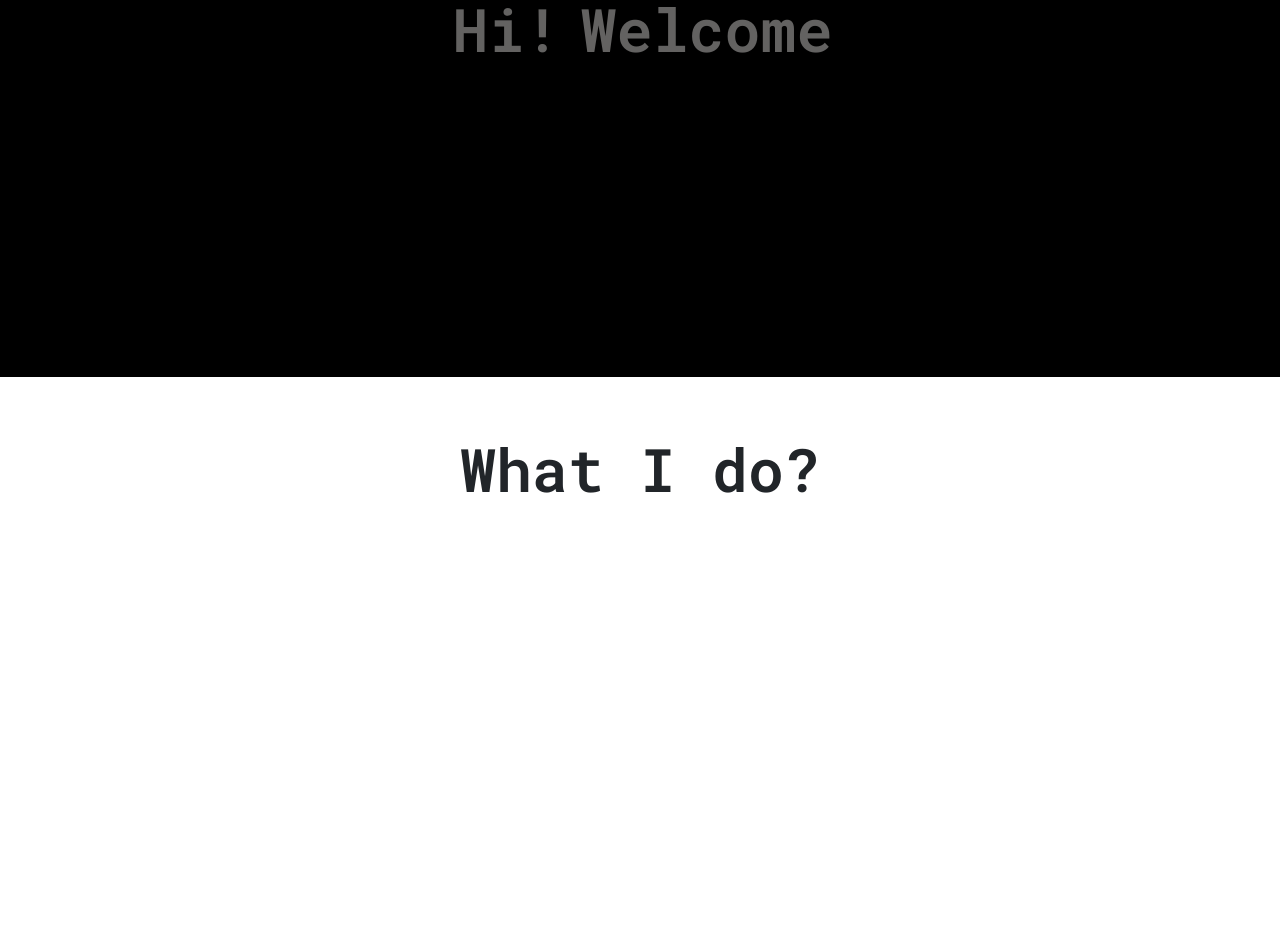
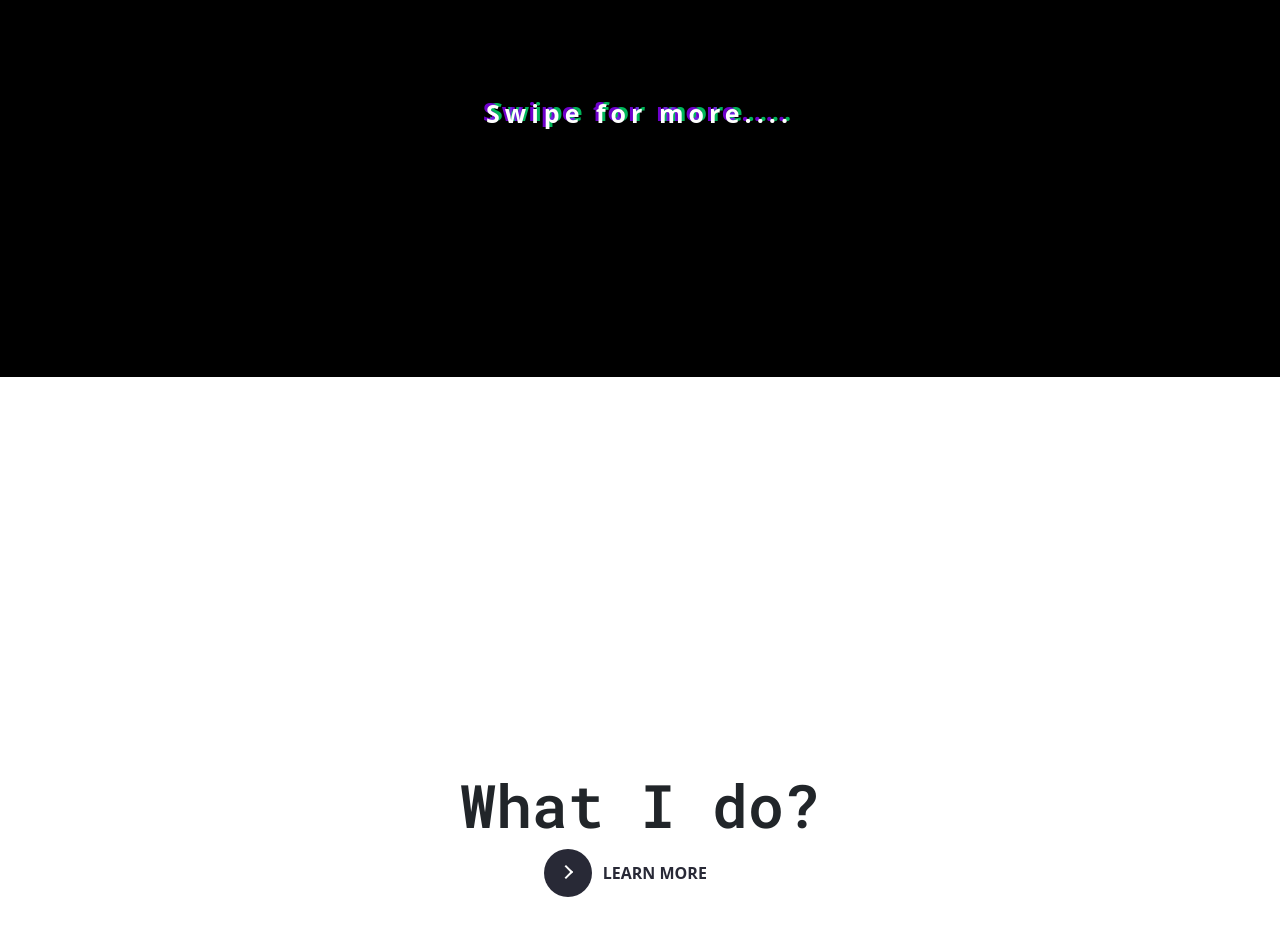
Before and after one commit to lpch20/portfolio, a React (Vite) app: page /home in a window 1280 px wide. Shown: the part 423-1352 px from the top of the page. Before the commit the page ends 931 px from the top, so only its background shows below. Built offline with nearby package versions, Linux system fonts and the light colour scheme.

Commit message:
add section two

```diff
--- a/src/pages/Home/Home.jsx
+++ b/src/pages/Home/Home.jsx
@@ -1,47 +1,51 @@
-import 'animate.css'
-import './home.css'
-import NavBar from "./../../components/NavBar/NavBar.jsx"
+import "animate.css";
+import "./home.css";
+import NavBar from "./../../components/NavBar/NavBar.jsx";
 import "animate.css";
 
 function Home() {
   return (
-    <div className='containerHome animate__animated animate__flipInY'>
-
+    <div className="containerHome animate__animated animate__flipInY">
       <header>
         <NavBar></NavBar>
       </header>
 
-      <main className='containerMain'>
-        <section className='firstSection'>
-
-          <div className='titleHome'>
+      <main className="containerMain">
+        <section className="firstSection">
+          <div className="titleHome">
             <h1>Hi!</h1>
-            <h1 className='name'>Welcome</h1>
+            <h1 className="name">Welcome</h1>
             {/* <img className='profileImg readMore animate__animated animate__zoomInRight' src="/profile.jpg" alt="" /> */}
           </div>
-{/*
 
-          <div className='containerImg'>
+          <div className="loader">
+            <div data-glitch="Swipe for more...." className="glitch">
+              Swipe for more....
+            </div>
+          </div>
+        </section>
 
-          </div> */}
+        <section className="secondSection">
+          <div className="whatIDoSection">
+            <h1>What I do?</h1>
+          </div>
+          <div>
+            <button className="learn-more">
+              <span className="circle" aria-hidden="true">
+                <span className="icon arrow"></span>
+              </span>
+              <span className="button-text">Learn More</span>
+            </button>
+
+          </div>
 
         </section>
-
-        <section className='secondSection'>
-          <div className='whatIDoSection'>
-            <h1>
-              What I do?
-            </h1>
-          </div>
-        </section>
+        <div className="card">hola</div>
       </main>
 
-      <footer>
-
-      </footer>
-
+      <footer></footer>
     </div>
-  )
+  );
 }
 
-export default Home
+export default Home;
--- a/src/pages/Home/home.css
+++ b/src/pages/Home/home.css
@@ -21,10 +21,10 @@
 }
 
 .titleHome h1 {
-    color: rgb(99, 98, 97)
+  color: rgb(99, 98, 97);
 }
 
-.profileImg{
+.profileImg {
   width: 160px;
   border-radius: 80px;
   border-color: rgb(99, 98, 97);
@@ -32,21 +32,21 @@
   border-style: solid;
 }
 
-.containerImg{
+.containerImg {
   display: flex;
   justify-content: center;
 }
 
-.firstSection{
+.firstSection {
   height: 100vh;
   display: flex;
-    flex-wrap: wrap;
+  flex-direction: column;
   text-align: center;
   justify-content: center;
   align-items: center;
 }
 
-.titleHome{
+.titleHome {
   display: flex;
   padding-left: 15px;
   text-align: center;
@@ -54,6 +54,217 @@
   align-items: center;
 }
 
-.whatIDoSection{
+.whatIDoSection {
   text-align: center;
 }
+
+.loader {
+  margin-top: 80px;
+}
+
+.glitch {
+  position: relative;
+  font-size: 25px;
+  font-weight: 700;
+  line-height: 1.2;
+  color: #fff;
+  letter-spacing: 5px;
+  z-index: 1;
+  animation: shift 1s ease-in-out infinite alternate;
+}
+
+.glitch:before,
+.glitch:after {
+  display: block;
+  content: attr(data-glitch);
+  position: absolute;
+  top: 0;
+  left: 0;
+  opacity: 0.8;
+}
+
+.glitch:before {
+  animation: glitch 0.4s cubic-bezier(0.25, 0.46, 0.45, 0.94) both infinite;
+  color: #8b00ff;
+  z-index: -1;
+}
+
+.glitch:after {
+  animation: glitch 0.4s cubic-bezier(0.25, 0.46, 0.45, 0.94) reverse both
+    infinite;
+  color: #00e571;
+  z-index: -2;
+}
+
+@keyframes glitch {
+  0% {
+    transform: translate(0);
+  }
+
+  20% {
+    transform: translate(-3px, 3px);
+  }
+
+  40% {
+    transform: translate(-3px, -3px);
+  }
+
+  60% {
+    transform: translate(3px, 3px);
+  }
+
+  80% {
+    transform: translate(3px, -3px);
+  }
+
+  to {
+    transform: translate(0);
+  }
+}
+
+@keyframes shift {
+  0%,
+  40%,
+  44%,
+  58%,
+  61%,
+  65%,
+  69%,
+  73%,
+  100% {
+    transform: skewX(0deg);
+  }
+
+  41% {
+    transform: skewX(10deg);
+  }
+
+  42% {
+    transform: skewX(-10deg);
+  }
+
+  59% {
+    transform: skewX(40deg) skewY(10deg);
+  }
+
+  60% {
+    transform: skewX(-40deg) skewY(-10deg);
+  }
+
+  63% {
+    transform: skewX(10deg) skewY(-5deg);
+  }
+
+  70% {
+    transform: skewX(-50deg) skewY(-20deg);
+  }
+
+  71% {
+    transform: skewX(10deg) skewY(-10deg);
+  }
+}
+
+.secondSection {
+  height: 100vh;
+  width: auto;
+  display: flex;
+  justify-content: center;
+  align-items: center;
+  flex-direction: column;
+}
+
+button {
+  position: relative;
+  display: inline-block;
+  cursor: pointer;
+  outline: none;
+  border: 0;
+  vertical-align: middle;
+  text-decoration: none;
+  background: transparent;
+  padding: 0;
+  font-size: inherit;
+  font-family: inherit;
+}
+
+button.learn-more {
+  width: 12rem;
+  height: auto;
+}
+
+button.learn-more .circle {
+  transition: all 0.45s cubic-bezier(0.65, 0, 0.076, 1);
+  position: relative;
+  display: block;
+  margin: 0;
+  width: 3rem;
+  height: 3rem;
+  background: #282936;
+  border-radius: 1.625rem;
+}
+
+button.learn-more .circle .icon {
+  transition: all 0.45s cubic-bezier(0.65, 0, 0.076, 1);
+  position: absolute;
+  top: 0;
+  bottom: 0;
+  margin: auto;
+  background: #fff;
+}
+
+button.learn-more .circle .icon.arrow {
+  transition: all 0.45s cubic-bezier(0.65, 0, 0.076, 1);
+  left: 0.625rem;
+  width: 1.125rem;
+  height: 0.125rem;
+  background: none;
+}
+
+button.learn-more .circle .icon.arrow::before {
+  position: absolute;
+  content: "";
+  top: -0.29rem;
+  right: 0.0625rem;
+  width: 0.625rem;
+  height: 0.625rem;
+  border-top: 0.125rem solid #fff;
+  border-right: 0.125rem solid #fff;
+  transform: rotate(45deg);
+}
+
+button.learn-more .button-text {
+  transition: all 0.45s cubic-bezier(0.65, 0, 0.076, 1);
+  position: absolute;
+  top: 0;
+  left: 0;
+  right: 0;
+  bottom: 0;
+  padding: 0.75rem 0;
+  margin: 0 0 0 1.85rem;
+  color: #282936;
+  font-weight: 700;
+  line-height: 1.6;
+  text-align: center;
+  text-transform: uppercase;
+}
+
+button:hover .circle {
+  width: 100%;
+}
+
+button:hover .circle .icon.arrow {
+  background: #fff;
+  transform: translate(1rem, 0);
+}
+
+button:hover .button-text {
+  color: #fff;
+}
+
+.card {
+  width: 190px;
+  height: 254px;
+  border-radius: 30px;
+  background: #212121;
+  box-shadow: 15px 15px 30px rgb(25, 25, 25), -15px -15px 30px rgb(60, 60, 60);
+}
```
Lines whose indentation alone changed are shown as unchanged.
